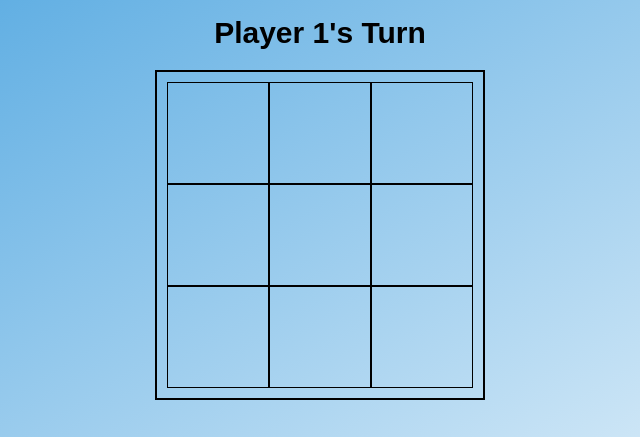
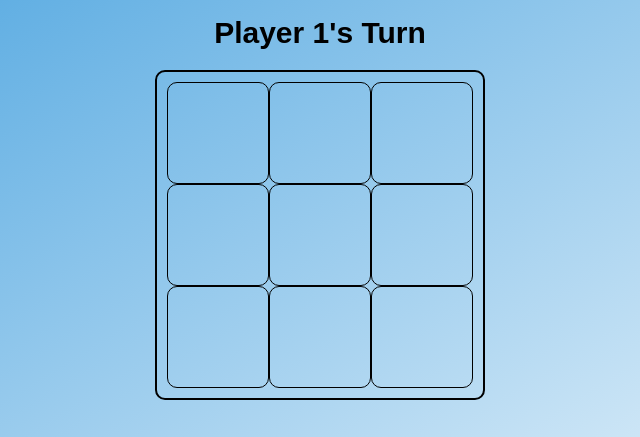
Before and after one commit to MuhammZaeem/Science, a plain HTML site: page TicTacToe.html in a window 1280 px wide. Both pictures are taken after a click on the button "Start Game". Shown: the part 161-598 px from the top of the page, 320-960 px from the left. Drawn offline with Linux system fonts and the light colour scheme.

Commit message:
Update TicTacToe.html

```diff
--- a/TicTacToe.html
+++ b/TicTacToe.html
@@ -36,6 +36,8 @@
       border: 2px solid #000;
       padding: 10px;
       margin-bottom: 20px;
+      border-radius: 10px; /* Rounded corners */
+      overflow: hidden; /* Hide overflow to ensure single circumference */
     }
     .row {
       display: flex;
@@ -49,6 +51,7 @@
       justify-content: center;
       font-size: 36px;
       cursor: pointer;
+      border-radius: 10px; /* Rounded corners */
     }
     .cell:hover {
       background-color: #ddd;
```
